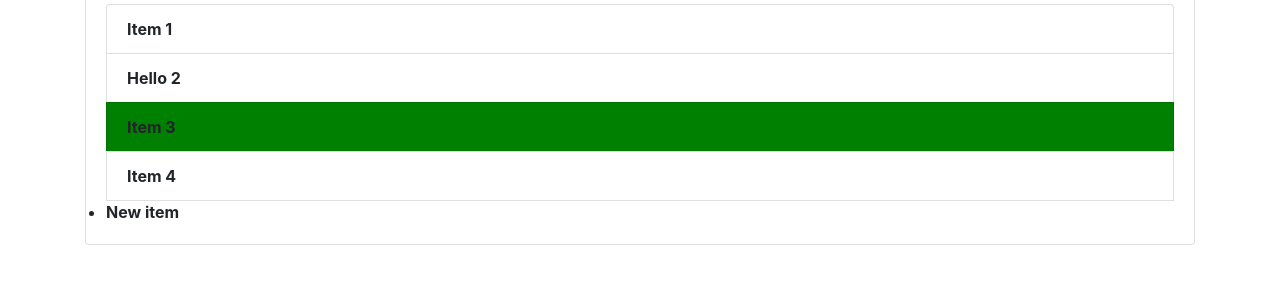
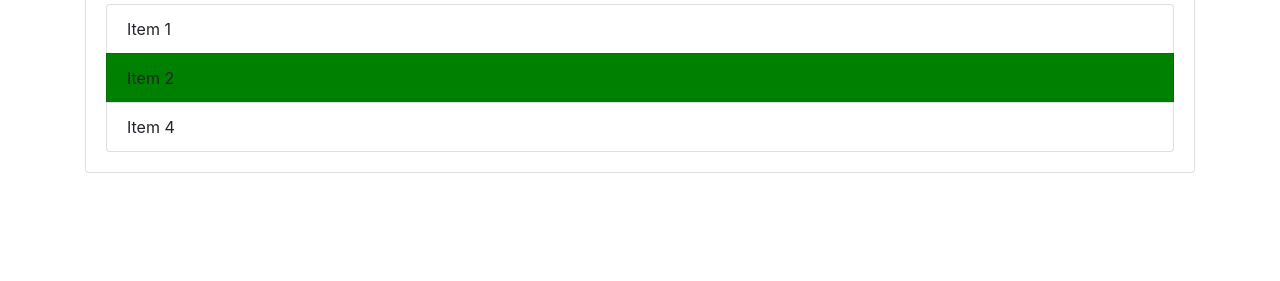
Before and after one commit to UIPhantom/webd, a plain HTML site: page index1.html in a window 1280 px wide. Shown: the part 273-554 px from the top of the page. Drawn offline with nearby package versions, Linux system fonts and the light colour scheme.

Commit message:
queryselector

```diff
--- a/dom.js
+++ b/dom.js
@@ -1,10 +1,17 @@
 
-var li = document.getElementsByTagName('li');
-// console.log(li);
-// console.log(li[1]);
-li[1].textContent = 'Hello 2';
-li[2].style.backgroundColor = 'green';
+// var li = document.getElementsByTagName('li');
+// // console.log(li);
+// // console.log(li[1]);
+// li[1].textContent = 'Hello 2';
+// li[2].style.backgroundColor = 'green';
 
-for (var i = 0; i < li.length; i++){
-    li[i].style.fontWeight = 'bold';
-}
+// for (var i = 0; i < li.length; i++){
+//     li[i].style.fontWeight = 'bold';
+// }
+
+//queryselector
+var lastItem = document.querySelector('.list-group-item:nth-child(2)');
+lastItem.style.backgroundColor = "green";
+
+var secondItem = document.querySelector('.list-group-item:nth-child(3)');
+secondItem.style.display = "none";
--- a/index1.html
+++ b/index1.html
@@ -26,7 +26,6 @@
       <li class="list-group-item">Item 2</li>
       <li class="list-group-item">Item 3</li>
       <li class="list-group-item">Item 4</li>
-      <li>New item</li>
     </ul>
    </div>
   </div>
```
